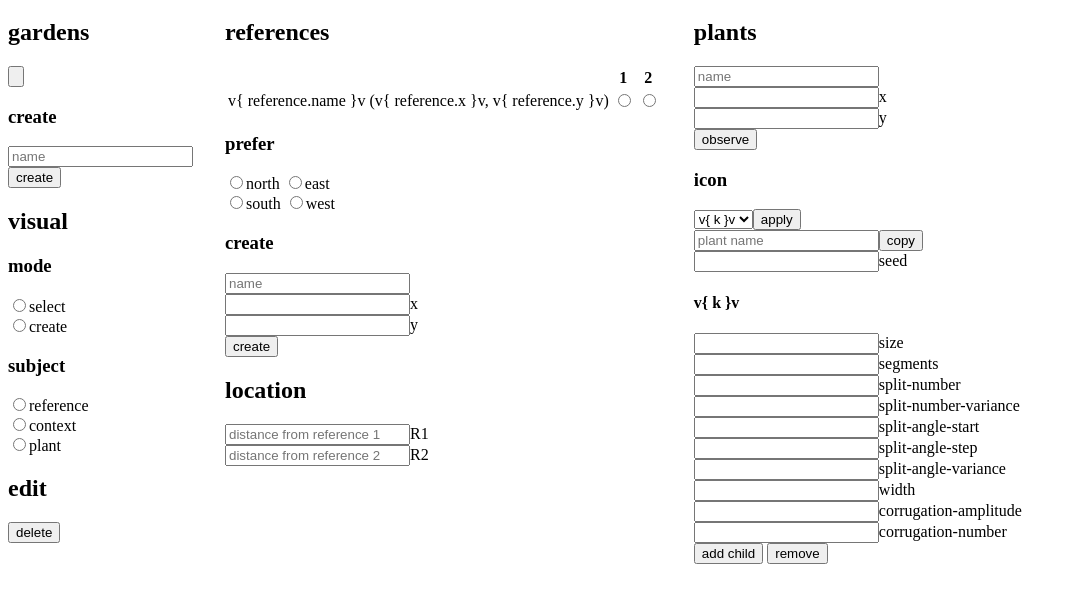
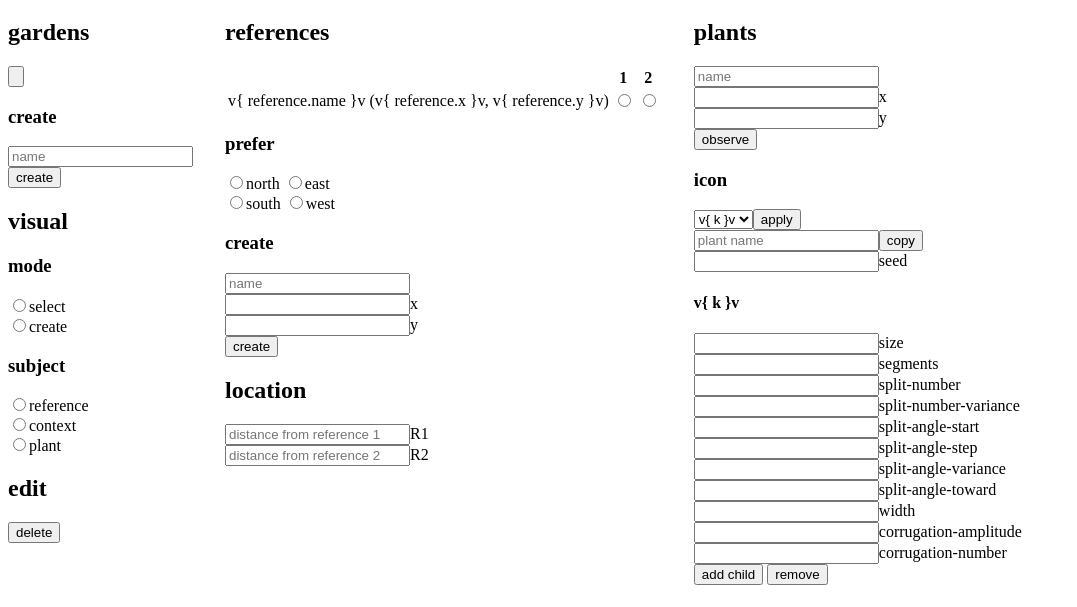
Before and after one commit to dansgithubuser/garden-mapper, a Django app: page / in a window 1280 px wide. Shown: the part 637-1244 px from the top of the page, without its empty margins (0-1077 px from the left). Before the commit the page ends 1201 px from the top, so only its background shows below. Run offline with Django 3.2, Linux system fonts and the light colour scheme.

Commit message:
icon params library - corn
- split.angle.toward

```diff
--- a/garden_mapper/static/garden_mapper/icon.js
+++ b/garden_mapper/static/garden_mapper/icon.js
@@ -9,6 +9,7 @@ export function constructIconParams(seed = false) {
         start: -0.2,
         step: 0.4,
         variance: 0.1,
+        toward: 0,
       },
     },
     width: 0,
@@ -22,7 +23,17 @@ export function constructIconParams(seed = false) {
 }
 
 function renderSegment(self, x, y, angle, params, rand, split) {
-  const angleF = angle + 2 * Math.PI * (
+  var sign = 1;
+  if (params.split.angle.toward) {
+    let a = angle / (2 * Math.PI);
+    a = a - Math.floor(a);
+    let t = params.split.angle.toward;
+    t = t - Math.floor(t);
+    let d = (a - t);
+    d = d - Math.floor(d);
+    if (d < 0.5) sign = -1;
+  }
+  var angleF = angle + sign * 2 * Math.PI * (
     + params.split.angle.start
     + split * params.split.angle.step
   );
@@ -237,6 +248,82 @@ export const iconParams = {
       }
     }
   },
+  corn: {
+    "root": {
+      "size": 0.2,
+      "segments": 4,
+      "split": {
+        "number": 1,
+        "numberVariance": 0,
+        "angle": {
+          "start": 0,
+          "step": 0,
+          "variance": 0.01
+        }
+      },
+      "width": 0.005,
+      "corrugation": {
+        "amplitude": 0,
+        "number": 2
+      },
+      "seed": 7414924
+    },
+    "root.1": {
+      "size": 0.3,
+      "segments": 1,
+      "split": {
+        "number": 1,
+        "numberVariance": 0,
+        "angle": {
+          "start": 0,
+          "step": 0,
+          "variance": 0
+        }
+      },
+      "width": 0.01,
+      "corrugation": {
+        "amplitude": 0,
+        "number": 2
+      }
+    },
+    "root.2": {
+      "size": 0.1,
+      "segments": 1,
+      "split": {
+        "number": 2,
+        "numberVariance": 0,
+        "angle": {
+          "start": -0.15,
+          "step": 0.3,
+          "variance": 0.1
+        }
+      },
+      "width": 0.005,
+      "corrugation": {
+        "amplitude": 0,
+        "number": 2
+      }
+    },
+    "root.2.3": {
+      "size": 0.1,
+      "segments": 2,
+      "split": {
+        "number": 1,
+        "numberVariance": 0,
+        "angle": {
+          "start": -0.2,
+          "step": 0.4,
+          "variance": 0.1,
+          "toward": 0.01
+        }
+      },
+      "width": 0.005,
+      "corrugation": {
+        "amplitude": 0,
+        "number": 2
+      }
+    }
+  },
   strawberry: {
     "root": {
       "size": 0.1,
--- a/garden_mapper/templates/home.html
+++ b/garden_mapper/templates/home.html
@@ -18,6 +18,7 @@
   </div>
   <br>
   <!-- controls -->
+  <div style='overflow-y: scroll; height: 600px'>
     <div id='app'>
       <div style='float:left; padding-right:2em'>
         <h2>gardens</h2>
@@ -87,6 +88,7 @@
           <input type='number' @change='iconParamsChanged' v-model.number='v.split.angle.start'>split-angle-start<br>
           <input type='number' @change='iconParamsChanged' v-model.number='v.split.angle.step'>split-angle-step<br>
           <input type='number' @change='iconParamsChanged' v-model.number='v.split.angle.variance'>split-angle-variance<br>
+          <input type='number' @change='iconParamsChanged' v-model.number='v.split.angle.toward'>split-angle-toward<br>
           <input type='number' @change='iconParamsChanged' v-model.number='v.width'>width<br>
           <input type='number' @change='iconParamsChanged' v-model.number='v.corrugation.amplitude'>corrugation-amplitude<br>
           <input type='number' @change='iconParamsChanged' v-model.number='v.corrugation.number'>corrugation-number<br>
@@ -94,6 +96,8 @@
           <input type='button' value='remove' @click='iconParamsRemoveChild(k)' v-if='k!="root"'>
         </div>
       </div>
+    </div>
+    <div style='height: 400px; clear: left'></div>
   </div>
   {% csrf_token %}
   <!-- script -->
```
Lines whose indentation alone changed are shown as unchanged.
